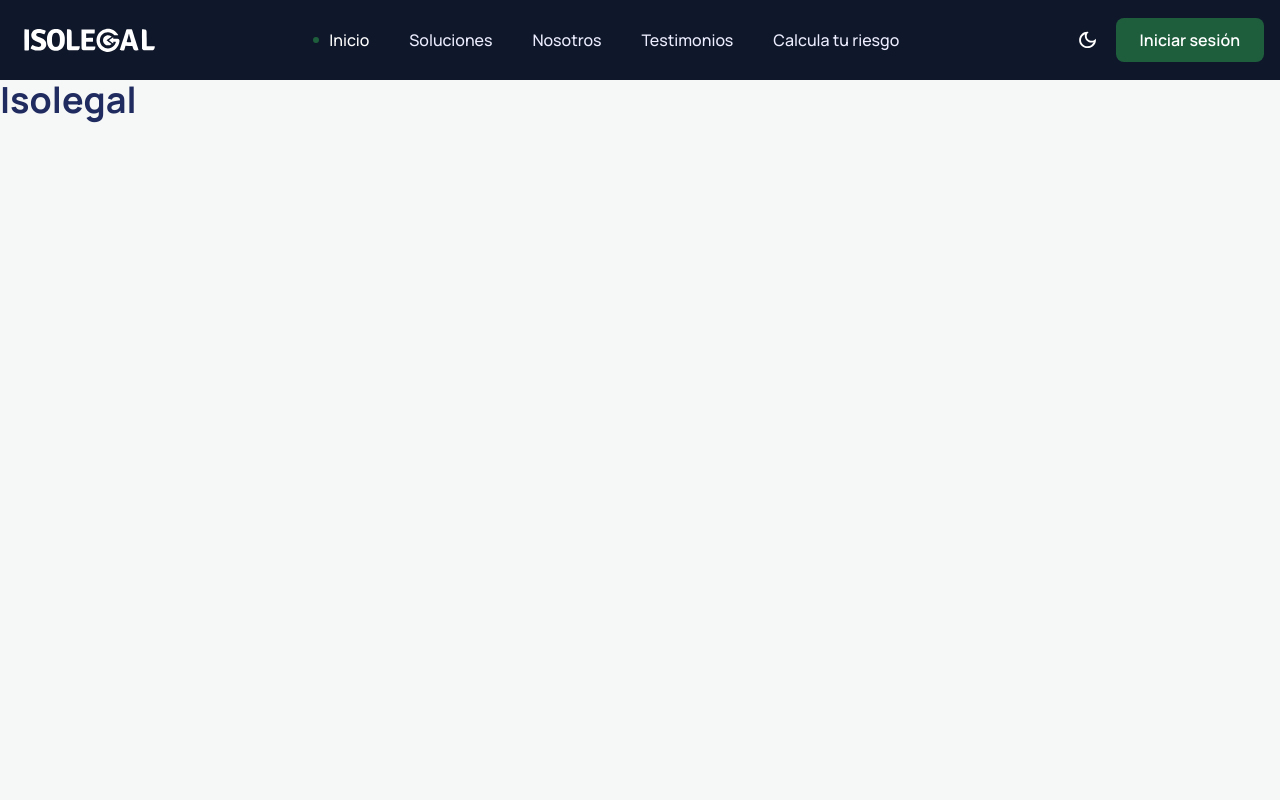
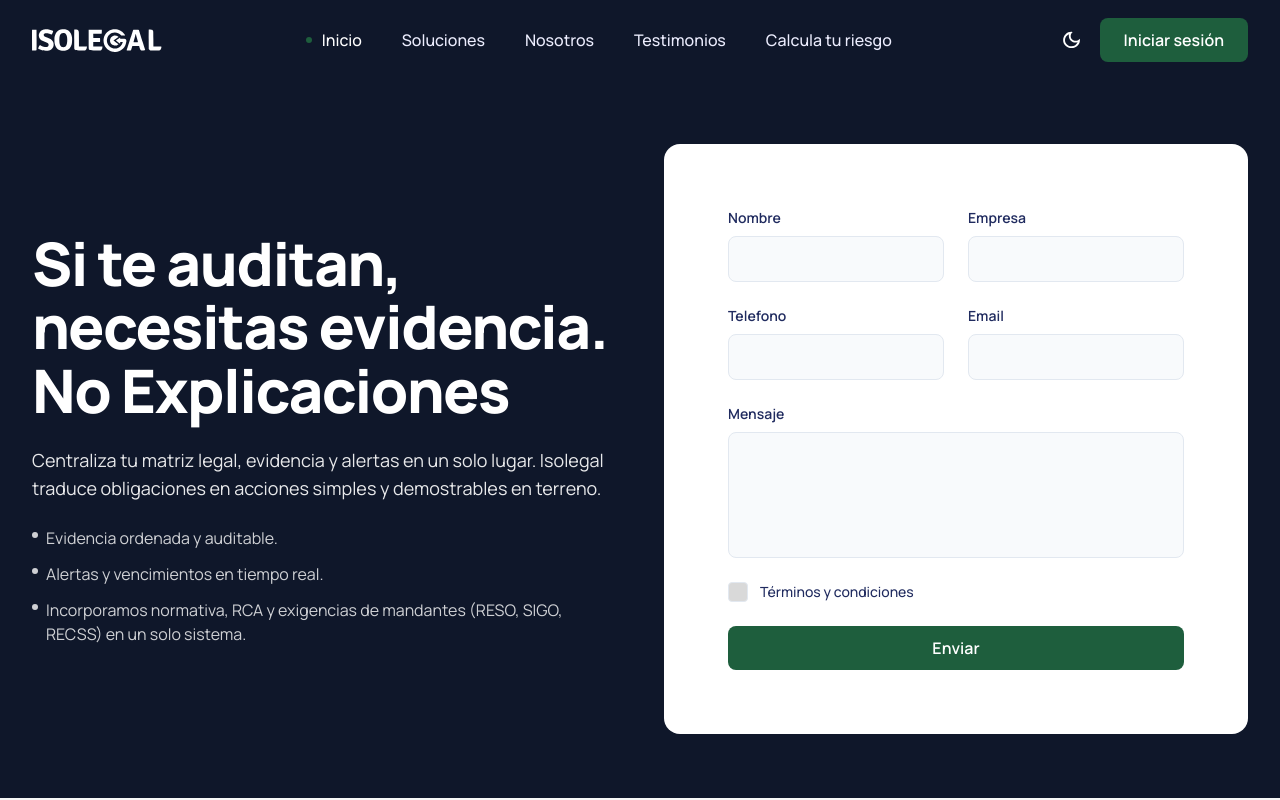
Before and after one commit to sokkay/isolegal-web-comercial, a Next.js app: page / in a window 1280 px wide. Shown: the top 800 px of the page. Built offline with nearby package versions, Linux system fonts and the light colour scheme.

Commit message:
diseño heading completado

```diff
--- a/app/globals.css
+++ b/app/globals.css
@@ -15,6 +15,10 @@
   --color-nav-base: #ECEDFE;
   --color-nav-active: #FFFFFF;
   --color-nav-indicator: #1E5E3D;
+  --color-input-bg: #F8FAFC;
+  --color-input-border: #E2E8F0;
+  --color-placeholder: #6C757C;
+  --color-checkbox-bg: #D9D9D9;
   /* Font */
   --font-sans: var(--font-manrope), system-ui, sans-serif;
 }
@@ -30,3 +34,7 @@ body {
   background-color: theme(colors.background);
   color: theme(colors.text);
 }
+
+.container {
+  @apply px-8
+}
--- a/app/page.tsx
+++ b/app/page.tsx
@@ -1,9 +1,9 @@
+import Heading from "@/sections/Heading";
+
 export default function Home() {
   return (
-    <div className="flex min-h-screen bg-background">
-      <main className="flex min-h-screen w-full max-w-3xl flex-col">
-        <h1 className="text-4xl font-bold">Isolegal</h1>
-      </main>
-    </div>
+    <main className="flex min-h-[calc(100vh-80px)] w-full mx-auto flex-col">
+      <Heading />
+    </main>
   );
 }
--- a/components/Header.tsx
+++ b/components/Header.tsx
@@ -14,7 +14,6 @@ export default function Header() {
       setActiveSection(window.location.hash || "/");
     };
 
-    // Set initial hash
     handleHashChange();
 
     window.addEventListener("hashchange", handleHashChange);
@@ -31,7 +30,7 @@ export default function Header() {
 
   return (
     <header className="bg-darkBlue text-nav-base font-medium min-h-20 flex items-center relative z-50">
-      <nav className="container mx-auto px-4 flex flex-row items-center justify-between h-20">
+      <nav className="container mx-auto flex flex-row items-center justify-between h-20">
         <Logo />
 
         <ul className="hidden lg:flex flex-row items-center gap-6 xl:gap-10">
@@ -84,7 +83,6 @@ export default function Header() {
           </div>
         </div>
 
-        {/* Mobile Navigation Overlay */}
         <div
           className={cn(
             "fixed inset-0 bg-black/50 transition-all duration-300 lg:hidden z-50",
@@ -99,7 +97,6 @@ export default function Header() {
             )}
             onClick={(e) => e.stopPropagation()}
           >
-            {/* Mobile Header (Logo + Close) */}
             <div className="h-20 flex items-center justify-between px-4 border-b border-white/10 shrink-0 text-white">
               <Logo />
               <div className="flex items-center justify-center w-10 h-10">
@@ -130,7 +127,9 @@ export default function Header() {
                       <span
                         className={cn(
                           "w-2 h-2 rounded-full bg-nav-indicator transition-opacity absolute -left-6",
-                          isActive ? "opacity-100" : "opacity-0 group-hover:opacity-100"
+                          isActive
+                            ? "opacity-100"
+                            : "opacity-0 group-hover:opacity-100"
                         )}
                       />
                       {link.name}
--- a/components/Logo.tsx
+++ b/components/Logo.tsx
@@ -12,8 +12,8 @@ type LogoProps = {
 
 export default function Logo({
   className,
-  width = 145,
-  height = 34,
+  width = 130,
+  height = 23,
   colors,
 }: LogoProps) {
   const primaryColor = colors?.primary || "#FFFFFF";
@@ -23,7 +23,7 @@ export default function Logo({
     <svg
       width={width}
       height={height}
-      viewBox="0 0 145 34"
+      viewBox="8.4 5.8 131 23"
       fill="none"
       xmlns="http://www.w3.org/2000/svg"
       className={className}
--- /dev/null
+++ b/components/ui/Checkbox.tsx
@@ -0,0 +1,23 @@
+"use client";
+import { InputHTMLAttributes } from "react";
+
+export type CheckboxProps = {
+  label?: string;
+} & InputHTMLAttributes<HTMLInputElement>;
+
+export default function Checkbox({ label, ...props }: CheckboxProps) {
+  return (
+    <label className="flex items-center gap-3 cursor-pointer">
+      <input
+        type="checkbox"
+        className="w-5 h-5 appearance-none bg-checkbox-bg border border-input-border rounded cursor-pointer relative checked:after:content-[''] checked:after:absolute checked:after:w-3 checked:after:h-3 checked:after:bg-primary checked:after:rounded-full checked:after:top-1/2 checked:after:left-1/2 checked:after:-translate-x-1/2 checked:after:-translate-y-1/2"
+        {...props}
+      />
+      {label && (
+        <span className="text-text text-sm font-medium">
+          {label}
+        </span>
+      )}
+    </label>
+  );
+}
--- /dev/null
+++ b/components/ui/Input.tsx
@@ -0,0 +1,24 @@
+"use client";
+import { InputHTMLAttributes } from "react";
+
+export type InputProps = {
+  fullWidth?: boolean;
+  label?: string;
+} & InputHTMLAttributes<HTMLInputElement>;
+
+export default function Input({ label, ...props }: InputProps) {
+  return (
+    <div className="flex flex-col gap-2">
+      {label && (
+        <label className="text-text font-semibold text-sm">
+          {label}
+        </label>
+      )}
+      <input
+        type="text"
+        className="w-full px-4 py-3 bg-input-bg border border-input-border rounded-lg text-text text-sm font-semibold placeholder:text-placeholder placeholder:font-semibold focus:outline-none focus:border-primary transition-colors"
+        {...props}
+      />
+    </div>
+  );
+}
--- /dev/null
+++ b/components/ui/TextArea.tsx
@@ -0,0 +1,22 @@
+import { TextareaHTMLAttributes } from "react";
+
+export type TextAreaProps = {
+  label?: string;
+} & TextareaHTMLAttributes<HTMLTextAreaElement>;
+
+export default function TextArea({ label, ...props }: TextAreaProps) {
+  return (
+    <div className="flex flex-col gap-2">
+      {label && (
+        <label className="text-text font-semibold text-sm">
+          {label}
+        </label>
+      )}
+      <textarea
+        className="w-full px-4 py-3 bg-input-bg border border-input-border rounded-lg text-text text-sm font-semibold placeholder:text-placeholder placeholder:font-semibold focus:outline-none focus:border-primary transition-colors resize-none"
+        rows={5}
+        {...props}
+      />
+    </div>
+  );
+}
--- /dev/null
+++ b/sections/Heading.tsx
@@ -0,0 +1,68 @@
+"use client";
+import Button from "@/components/ui/Button";
+import Checkbox from "@/components/ui/Checkbox";
+import Input from "@/components/ui/Input";
+import TextArea from "@/components/ui/TextArea";
+
+export default function Heading() {
+  const handleSubmit = (e: React.FormEvent) => {
+    e.preventDefault();
+    // TODO: Implementar lógica de envío
+  };
+
+  return (
+    <div className="bg-darkBlue text-white">
+      <div className="container mx-auto py-16 flex items-center flex-col lg:flex-row gap-8 xl:gap-12">
+        <div className="flex-1 space-y-6">
+          <h1 className="font-extrabold text-5xl md:text-6xl leading-[1.06] tracking-[-1.5px]">
+            Si te auditan, <br />
+            necesitas evidencia. <br />
+            No Explicaciones
+          </h1>
+          <p className="text-lg opacity-90">
+            Centraliza tu matriz legal, evidencia y alertas en un solo lugar.
+            Isolegal traduce obligaciones en acciones simples y demostrables en
+            terreno.
+          </p>
+          <ul className="space-y-3 opacity-80">
+            <li className="flex items-start gap-2">
+              <span className="mt-1.5 h-1.5 w-1.5 rounded-full bg-white shrink-0" />
+              Evidencia ordenada y auditable.
+            </li>
+            <li className="flex items-start gap-2">
+              <span className="mt-1.5 h-1.5 w-1.5 rounded-full bg-white shrink-0" />
+              Alertas y vencimientos en tiempo real.
+            </li>
+            <li className="flex items-start gap-2">
+              <span className="mt-1.5 h-1.5 w-1.5 rounded-full bg-white shrink-0" />
+              Incorporamos normativa, RCA y exigencias de mandantes (RESO, SIGO,
+              RECSS) en un solo sistema.
+            </li>
+          </ul>
+        </div>
+        <div className="flex-1 w-full">
+          <form
+            onSubmit={handleSubmit}
+            className="bg-white rounded-2xl p-4 md:p-8 xl:p-16 space-y-6"
+          >
+            <div className="grid grid-cols-1 md:grid-cols-2 gap-6">
+              <Input label="Nombre" />
+              <Input label="Empresa" />
+            </div>
+
+            <div className="grid grid-cols-1 md:grid-cols-2 gap-6">
+              <Input label="Telefono" type="tel" />
+              <Input label="Email" type="email" />
+            </div>
+
+            <TextArea label="Mensaje" />
+
+            <Checkbox label="Términos y condiciones" />
+
+            <Button text="Enviar" fullWidth />
+          </form>
+        </div>
+      </div>
+    </div>
+  );
+}
```
